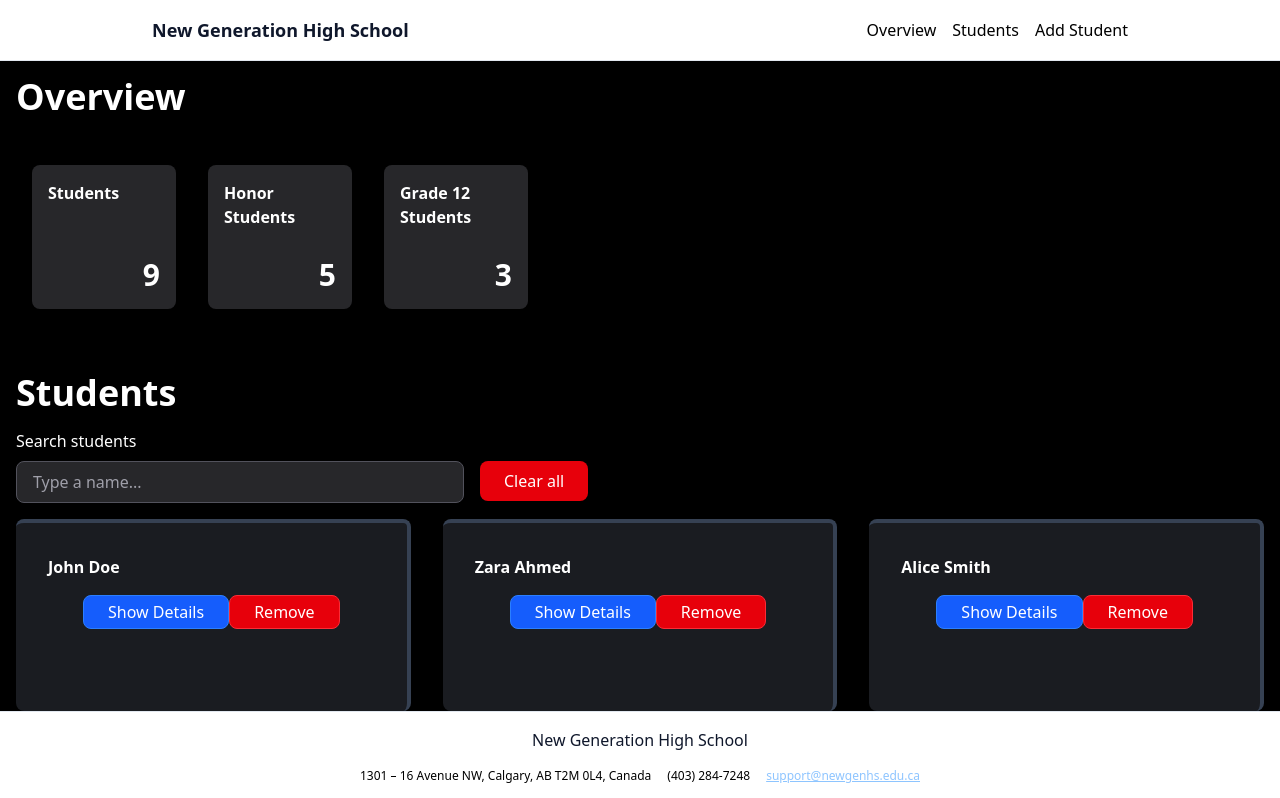
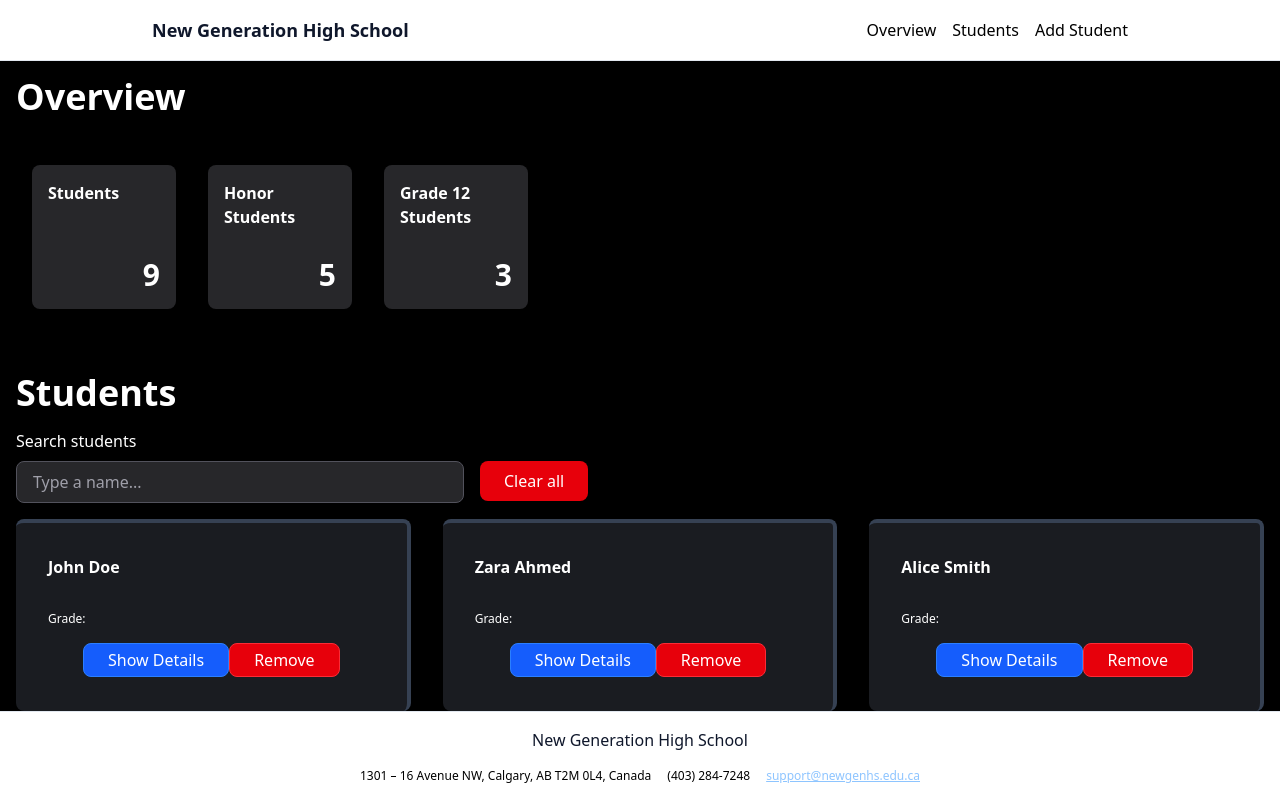
Before and after one commit to mjm29/assignment-2, a Next.js app: page / in a window 1280 px wide. Shown: the top 798 px of the page. Built offline with nearby package versions, Linux system fonts and the light colour scheme.

Commit message:
grade added

```diff
--- a/components/StudentCard.tsx
+++ b/components/StudentCard.tsx
@@ -17,23 +17,25 @@ interface StudentCardProps {
   firstName: string;
   lastName: string;
   average: number;
+  grade: number;
   onRemove: (id: number) => void;
 }
 
-const StudentCard = ({id, firstName, lastName, average, onRemove}: StudentCardProps) => {
+const StudentCard = ({id, firstName, lastName, average, grade, onRemove}: StudentCardProps) => {
   const [details, setDetails] = useState(false);
   return (
     <div className="w-full h-48 relative flex flex-col rounded-lg p-4 bg-gray-500/25 border-t-4 border-r-4 border-gray-700">
       <div className="absolute top-4 right-4 flex flex-col items-end gap-2">
         {
           (details) && <p className="text-white">
-          Grade: {average}
+          Average: {average}
           {(average >= 80) && <HonorBadge/>}
           </p>
         }
       </div>
       {/* Student name */}
       <p className="text-md font-bold text-white p-4">{firstName} {lastName}</p>
+      <p className="text-xs text-white p-4">Grade: {grade}</p>
       {/* Buttons for student card*/}
       <div className="bottom-2 self-center gap-2">
         <button
```
